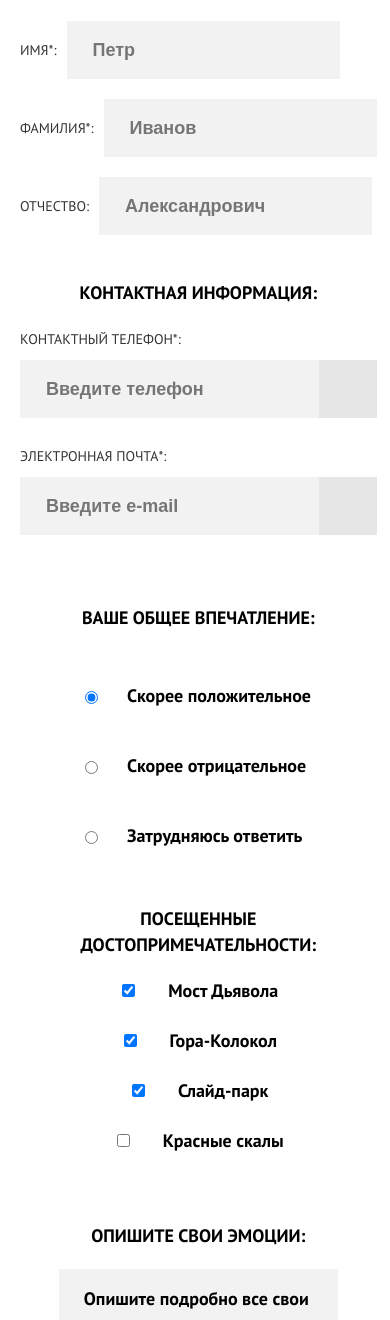
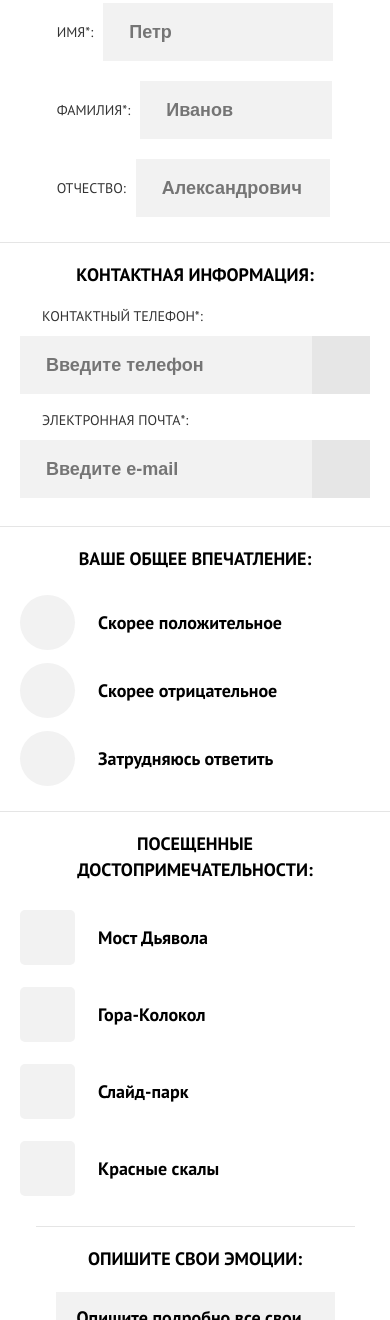
Before and after one commit to UnfriendlyMonkey/1466459-sedona-20, a website: page source/form.html in a window 390 px wide. Shown: the part 680-2000 px from the top of the page. Drawn offline with nearby package versions, Linux system fonts and the light colour scheme; files that its build step writes are made by us from their sources.

Commit message:
Mobile form page done

```diff
--- a/source/form.html
+++ b/source/form.html
@@ -67,8 +67,8 @@
         <div class="intro__picture-wrapper">
           <img class="intro__picture" src="img/text-sedona.svg" width="229" height="39" alt="Welcome to Sedona!">
         </div>
-        <h2 class="intro__headline">Оставьте свой отзыв</h2>
-        <p class="intro__description">Помогите нашим отелям стать лучше! Оставьте отзыв о них, а также о посещенных Вами достопримечательностях</p>
+        <h2 class="intro__headline intro__headline--form">Оставьте свой отзыв</h2>
+        <p class="intro__description intro__description--form">Помогите нашим отелям стать лучше! Оставьте отзыв о них, а также о посещенных Вами достопримечательностях</p>
       </section>
 
       <form class="review" action="https://echo.htmlacademy.ru/courses" method="get">
@@ -76,15 +76,15 @@
           <legend class="review__legend">Представьтесь:</legend>
             <label>
               <span class="review__description">Имя*:</span>
-              <input class="review__input" type="text" name="username" placeholder="Петр" required>
+              <input class="review__input review__input--username" type="text" name="username" placeholder="Петр" required>
             </label>
             <label>
               <span class="review__description">Фамилия*:</span>
-              <input class="review__input" type="text" name="surname" placeholder="Иванов" required>
+              <input class="review__input review__input--surname" type="text" name="surname" placeholder="Иванов" required>
             </label>
             <label>
               <span class="review__description">Отчество:</span>
-              <input class="review__input" type="text" name="fathersname" placeholder="Александрович">
+              <input class="review__input review__input--fathersname" type="text" name="fathersname" placeholder="Александрович">
             </label>
         </fieldset>
         <fieldset class="review__group review__group--contact">
--- a/source/less/blocks/intro.less
+++ b/source/less/blocks/intro.less
@@ -128,6 +128,10 @@
   }
 }
 
+.intro__headline--form {
+  padding-top: 35px;
+}
+
 .intro__headline--photo {
   padding-top: 22px;
 
@@ -176,3 +180,8 @@
     padding-bottom: 78px;
   }
 }
+
+.intro__description--form {
+  line-height: 24px;
+  padding-bottom: 16px;
+}
--- a/source/less/blocks/review.less
+++ b/source/less/blocks/review.less
@@ -23,9 +23,10 @@
 .review__group {
   border: none;
   margin: 0;
-  padding: 20px 20px 25px 20px;
+  padding: 20px 20px 15px 20px;
   display: flex;
   flex-direction: column;
+  position: relative;
 
   @media (min-width: @tablet-width) {
     padding: 0;
@@ -36,6 +37,19 @@
 .review__legend {
   .headings-mobile;
   padding-top: 20px;
+
+  @media (max-width: @mobile-width-only) {
+    &::before {
+      content: "";
+      height: 1px;
+      width: 100%;
+      background-color: @bg-medium-v2;
+      display: block;
+      position: absolute;
+      left: 0;
+      top: 0;
+    }
+  }
 
   @media (min-width: @tablet-width) {
     .headings-desktop;
@@ -91,7 +105,7 @@
   text-transform: none;
   min-width: 279px;
   min-height: 160px;
-  padding: 13px 23px 29px 21px;
+  padding: 9px 19px 25px 17px;
   background-color: @bg-light;
   border: 4px solid @bg-light;
 
@@ -117,18 +131,31 @@
 }
 
 .review__group--about {
+  padding-bottom: 5px;
   label {
     width: 100%;
     display: flex;
     flex-direction: row;
     justify-content: flex-start;
     align-items: center;
-    margin-top: 20px;
+    margin-bottom: 20px;
   }
 
   .review__input {
     margin-left: 10px;
     flex-shrink: 1;
+  }
+
+  .review__input--fathersname {
+    width: 194px;
+  }
+
+  .review__input--surname {
+    width: 192px;
+  }
+
+  .review__input--username {
+    width: 230px;
   }
 
   @media (min-width: @tablet-width) {
@@ -156,12 +183,36 @@
 }
 
 .review__group--impression {
+  width: 100%;
   label {
     min-height: 50px;
-    display: grid;
-    grid-template-columns: min-content auto;
-    align-items: center;
-    margin-top: 20px;
+    margin-top: 18px;
+    position: relative;
+
+    &::before {
+      content: "";
+      width: 55px;
+      height: 55px;
+      border-radius: 50%;
+      display: block;
+      position: absolute;
+      left: 0;
+      bottom: 10px;
+      background-color: @bg-light;
+      background-position: center center;
+      background-repeat: no-repeat;
+    }
+  }
+
+  .review__radio {
+    position: absolute;
+    -webkit-appearance: none;
+    -moz-appearance: none;
+    appearance: none;
+  }
+
+  .review__info {
+    padding-left: 78px;
   }
 
   @media (min-width: @tablet-width) {
@@ -187,10 +238,15 @@
   }
 }
 
+
 .review__contact-container {
   display: flex;
   flex-direction: column;
   position: relative;
+
+  .review__description {
+    padding-left: 22px;
+  }
 
   label {
     position: relative;
@@ -202,7 +258,7 @@
       display: block;
       position: absolute;
       right: 0;
-      bottom: 25px;
+      bottom: 13px;
       background-color: @contact-icons;
       background-position: center center;
       background-repeat: no-repeat;
@@ -211,8 +267,8 @@
 
   .review__input {
     width: calc(100% - 58px);
-    margin-top: 8px;
-    margin-bottom: 25px;
+    margin-top: 7px;
+    margin-bottom: 13px;
     position: relative;
   }
 
@@ -250,8 +306,13 @@
     }
   }
 }
+.review__group--contact {
+  padding-top: 10px;
 
-.review__group--contact {
+  .review__legend {
+    margin-bottom: 5px;
+  }
+
   @media (min-width: @tablet-width) {
     min-width: 648px;
     flex-basis: 648px;
@@ -299,11 +360,39 @@
   .review__check-container {
     display: flex;
     flex-direction: column;
-    align-items: center;
+    align-items: flex-start;
+  }
+
+  .review__check {
+    position: absolute;
+    -webkit-appearance: none;
+    -moz-appearance: none;
+    appearance: none;
+  }
+
+  .review__info {
+    padding-left: 78px;
   }
 
   label {
     min-height: 50px;
+    margin-top: 22px;
+    margin-bottom: 5px;
+    position: relative;
+
+    &::before {
+      content: "";
+      width: 55px;
+      height: 55px;
+      border-radius: 5px;
+      display: block;
+      position: absolute;
+      left: 0;
+      bottom: 10px;
+      background-color: @bg-light;
+      background-position: center center;
+      background-repeat: no-repeat;
+    }
   }
 
   @media (min-width: @tablet-width) {
@@ -410,7 +499,9 @@
 }
 
 .review__button {
-  margin-top: 51px;
+  width: 280px;
+  margin-top: 35px;
+  margin-bottom: 48px;
 
   @media (min-width: @tablet-width) {
     margin-top: 58px;
```
